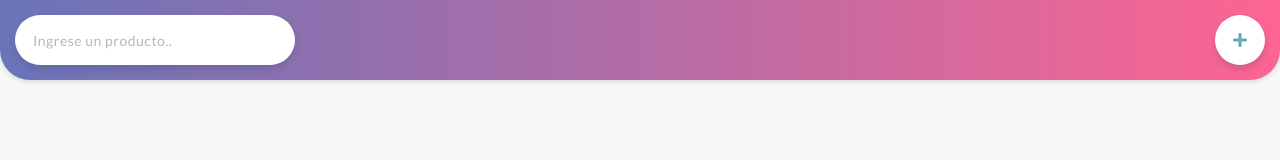
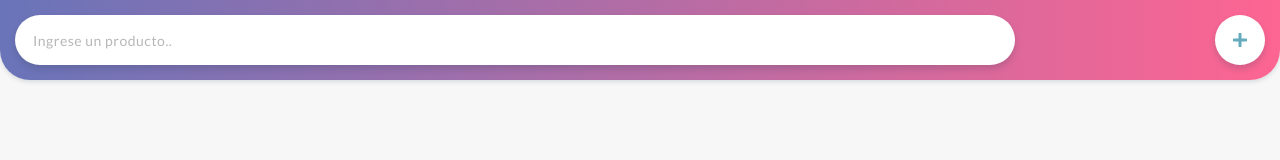
Before and after one commit to aleion/shop_list, a plain HTML site: page index.html in a window 1280 px wide. Drawn offline with Linux system fonts and the light colour scheme.

```diff
--- a/style.css
+++ b/style.css
@@ -28,7 +28,7 @@
 }
 
 header input{
-    width: 280px;
+    width: 80%;
     height: 50px;
     float: left;
     background-color: white;
```
